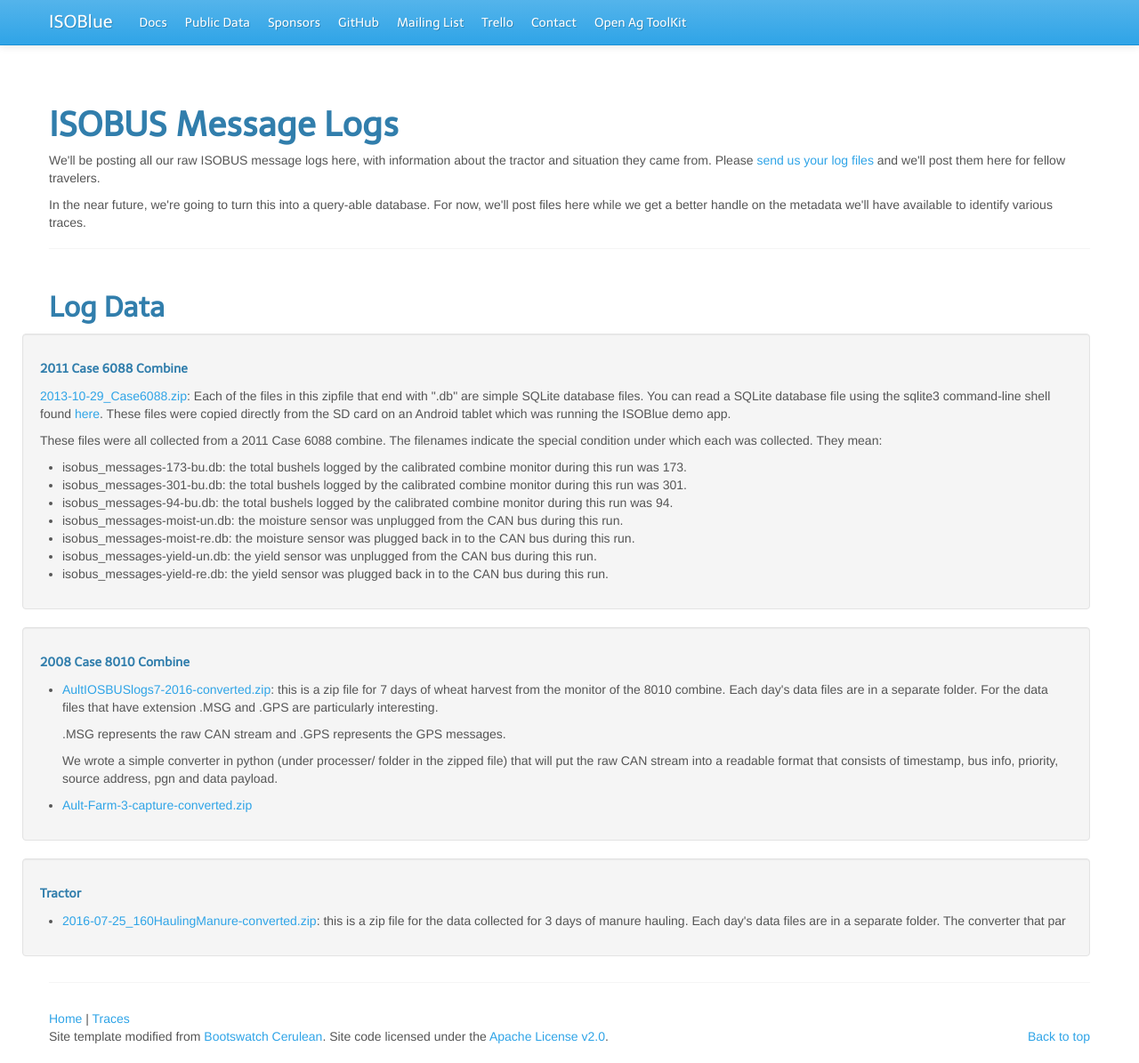
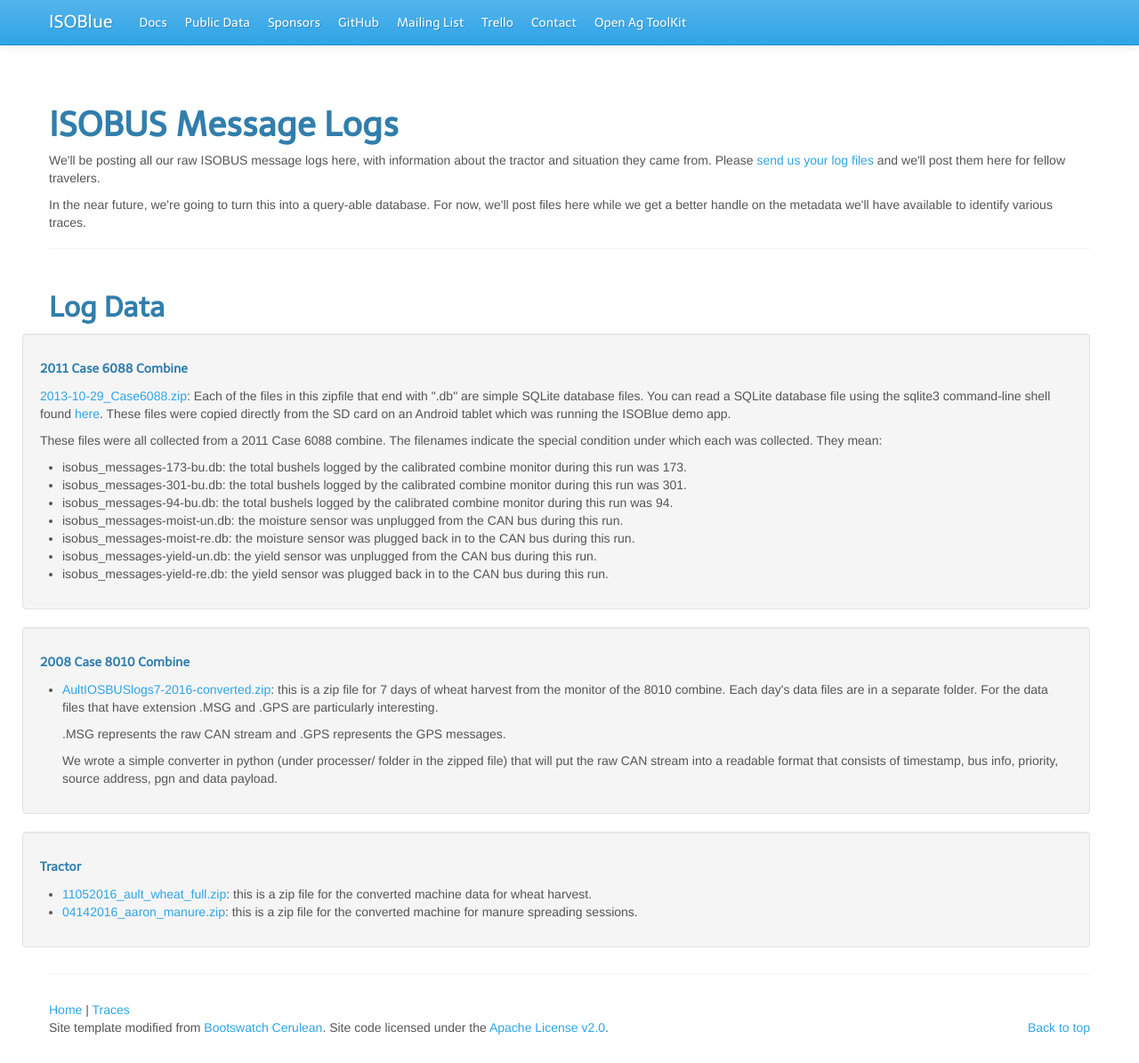
Before and after one commit to ISOBlue/isoblue.github.io, a Jekyll site: the page built from traces.html, in a window 1280 px wide and 1195 px high. Shown: the whole window at 89% size. Built offline with Jekyll 4.4.1, drawn with Linux system fonts in a browser that asks for light colours; nearby versions of some CDN libraries; comment, search, counter and statistics services are not loaded.

Commit message:
Add: correct file names and links

```diff
--- a/traces.html
+++ b/traces.html
@@ -61,7 +61,7 @@
             <h5>2008 Case 8010 Combine</h5>
 							<ul>
 								<li>
-									<p><a href="data/AultIOSBUSlogs7-2016-converted.zip">AultIOSBUSlogs7-2016-converted.zip</a>:
+									<p><a href="https://drive.google.com/open?id=0B6AeE6Ne4z3aUVdYVEJnenAzNWM">AultIOSBUSlogs7-2016-converted.zip</a>:
 									this is a zip file for 7 days of wheat harvest from the monitor of the 8010 combine.
 									Each day's data files are in a separate folder. For the data files that have extension
 									.MSG and .GPS are particularly interesting.</p>
@@ -69,9 +69,6 @@
 									<p>We wrote a simple converter in python (under processer/ folder in the zipped file) that will
 									put the raw CAN stream into a readable format that consists of timestamp, bus info, priority,
 									source address, pgn and data payload.</p>
-								</li>
-								<li>
-									<a href="data/Ault-Farm-3-capture-converted.zip">Ault-Farm-3-capture-converted.zip</a>
 								</li>
 							</ul>
           </p>
@@ -82,9 +79,12 @@
             <h5>Tractor</h5>
 							<ul>
 								<li>
-									<a href="data/2016-07-25_160HaulingManure-converted.zip">2016-07-25_160HaulingManure-converted.zip</a>:
-									this is a zip file for the data collected for 3 days of manure hauling. Each day's data files are in a
-									separate folder. The converter that par
+									<a href="https://drive.google.com/file/d/0B6AeE6Ne4z3adjVBVW5sb3ZJS0k">11052016_ault_wheat_full.zip</a>:
+									this is a zip file for the converted machine data for wheat harvest.
+								</li>
+								<li>
+									<a href="https://drive.google.com/open?id=0B6AeE6Ne4z3aMUphWVplTUhNVzA">04142016_aaron_manure.zip</a>:
+									this is a zip file for the converted machine for manure spreading sessions.
 								</li>
 							</ul>
           </p>
```
